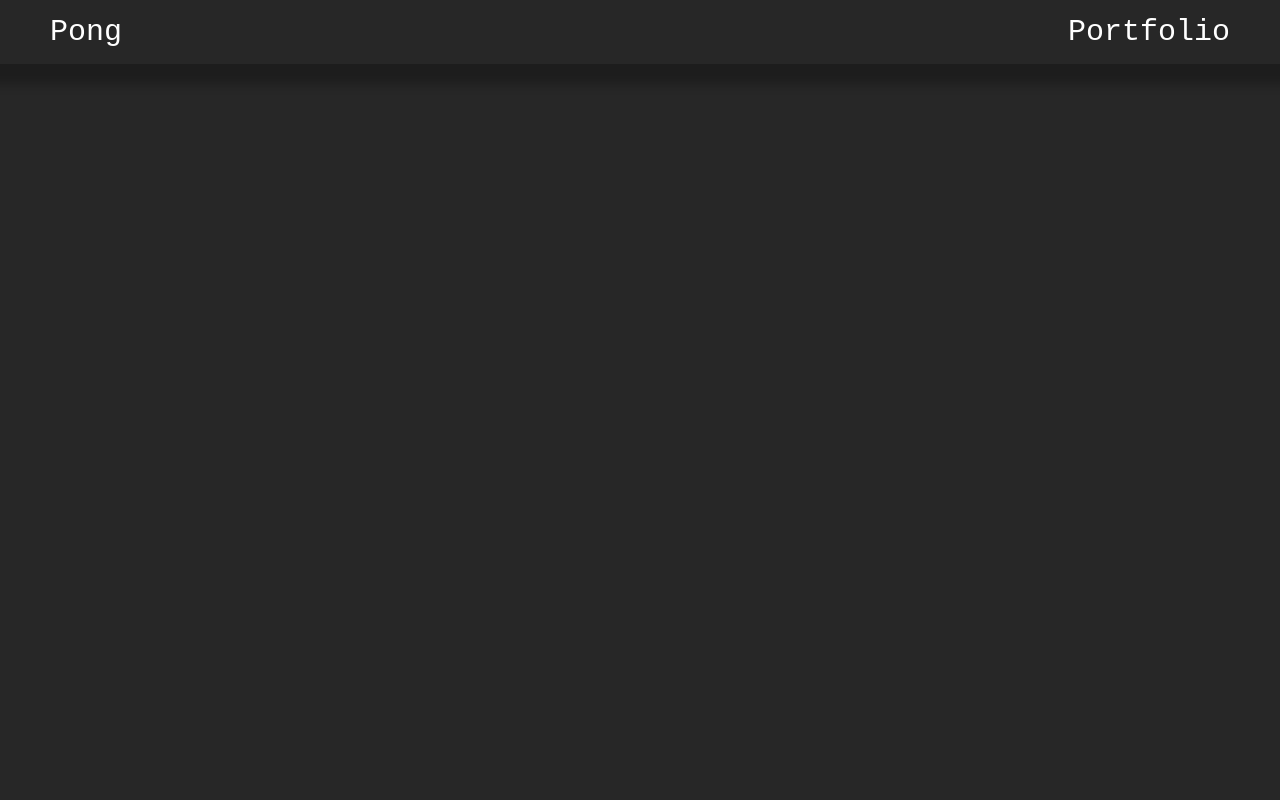
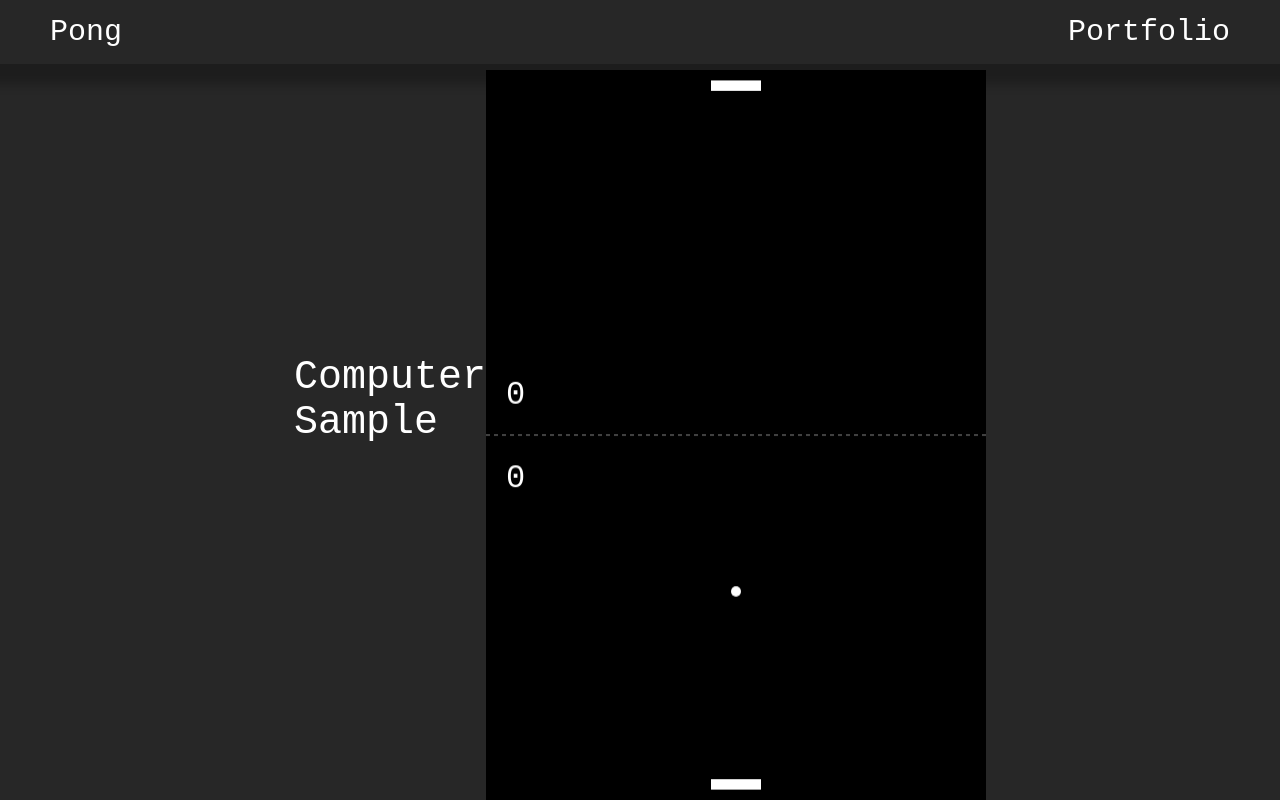
Before and after one commit to unachoza/pong, a plain HTML site: page index.html in a window 1280 px wide. Both pictures are taken after typing "Sample" into the empty fields and a click on the button "Save". Drawn offline with Linux system fonts and the light colour scheme.

Commit message:
user name rendered on dom; style needs work

```diff
--- a/index.html
+++ b/index.html
@@ -44,6 +44,10 @@
       </div>
       <i class="fas fa-times close-icon" id="close-modal"></i>
     </div>
+    <div class="user-names-container" style="font-size: 40px;">
+      <div class="player" id="computer">Computer</div>
+      <div class="player" id="user"></div>
+    </div>
     <script src="script.js"></script>
   </body>
 </html>
--- a/script.js
+++ b/script.js
@@ -1,6 +1,7 @@
 //User
 const userNameElement = document.getElementById('user-name');
 const userForm = document.getElementById('user-form');
+const user = document.getElementById('user');
 let userName;
 // Canvas
 const { body } = document;
@@ -92,6 +93,9 @@ const enterUserName = (e) => {
   userName = userNameElement.value;
   console.log(userName);
   modal.classList.remove('show-modal');
+  user.innerHTML = userName;
+
+  startGame();
 };
 
 userForm.addEventListener('submit', enterUserName);
--- a/style.css
+++ b/style.css
@@ -125,6 +125,17 @@ h3 {
   color: var(--primary-color);
   display: block;
 }
+.user-names-container {
+  display: flex;
+  flex-direction: column;
+  justify-content: center;
+  color: white;
+  height: 100vh;
+}
+.player {
+  font: size 40px;
+  color: white;
+}
 
 canvas {
   margin-top: 70px;
```
